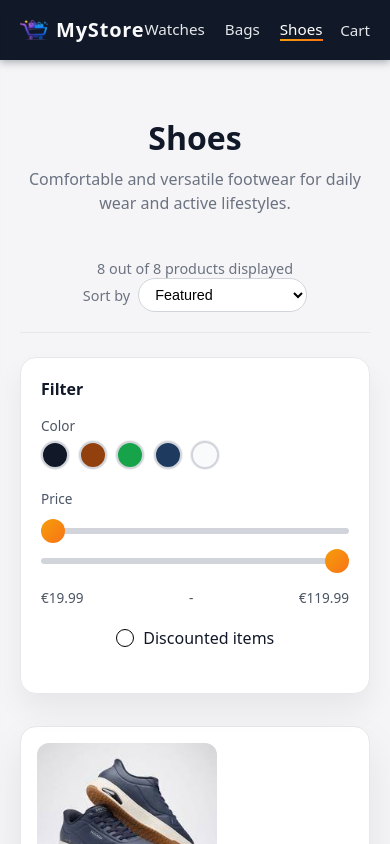
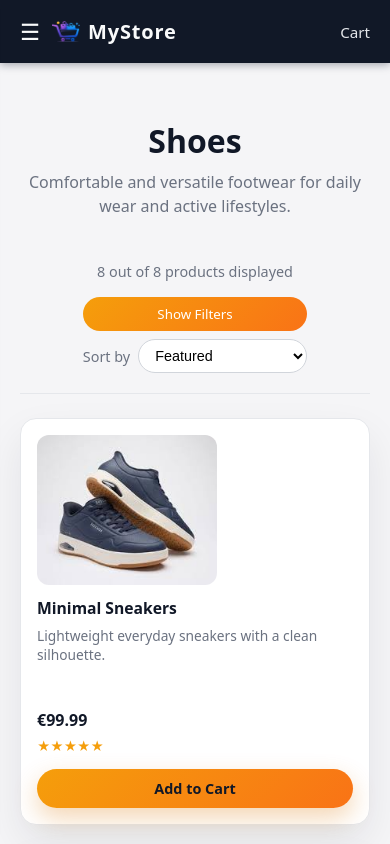
Before and after one commit to BozhidarZagorov/MyStore, a React (Vite) app: page /shoes in a window 390 px wide. Shown: the top 844 px of the page. Built offline with nearby package versions, Linux system fonts and the light colour scheme.

Commit message:
responsiveness for mobile

```diff
--- a/src/styles.css
+++ b/src/styles.css
@@ -458,6 +458,10 @@ main {
 
 
 .plp-product-count {
+  display: flex;
+  flex-direction: column;
+  align-items: center;
+  gap: 0.5rem;
   justify-self: center;
   font-size: 0.9rem;
   color: #6b7280;
@@ -908,6 +912,93 @@ main {
   }
 }
 
+/* Navbar layout update */
+.navbar-left {
+  display: flex;
+  align-items: center;
+  gap: 0.75rem;
+}
+
+.navbar-burger {
+  display: none;
+  font-size: 1.4rem;
+  background: none;
+  border: none;
+  color: #f9fafb;
+  cursor: pointer;
+}
+
+/* Mobile Drawer */
+.mobile-drawer {
+  position: fixed;
+  top: 0;
+  left: -280px;
+  width: 260px;
+  height: 100vh;
+  background: #ffffff;
+  box-shadow: 4px 0 20px rgba(0,0,0,0.08);
+  transition: left 0.25s ease;
+  z-index: 200;
+  display: flex;
+  flex-direction: column;
+}
+
+.mobile-drawer--open {
+  left: 0;
+}
+
+.mobile-drawer-header {
+  display: flex;
+  justify-content: space-between;
+  padding: 1rem;
+  font-weight: 600;
+  border-bottom: 1px solid #e5e7eb;
+}
+
+.mobile-drawer-content {
+  padding: 1rem;
+  display: flex;
+  flex-direction: column;
+  gap: 0.75rem;
+}
+
+.mobile-link {
+  color: #111827;
+  font-weight: 500;
+}
+
+.mobile-overlay {
+  position: fixed;
+  inset: 0;
+  background: rgba(0,0,0,0.4);
+  z-index: 150;
+}
+
+/* Responsive behavior */
+@media (max-width: 800px) {
+  .navbar-categories {
+    display: none;
+  }
+
+  .navbar-burger {
+    display: block;
+  }
+
+  .plp-content {
+    grid-template-columns: 1fr;
+  }
+
+  .plp-filters {
+    display: none;
+  }
+  .plp-filter-burger-btn {
+    display: block;
+  }
+  .plp-sort-mobile-filters-wrapper{
+    display: block;
+  }
+}
+
 @media (max-width: 768px) {
   .hero {
     padding: 2.5rem 1.5rem 1.75rem;
```
